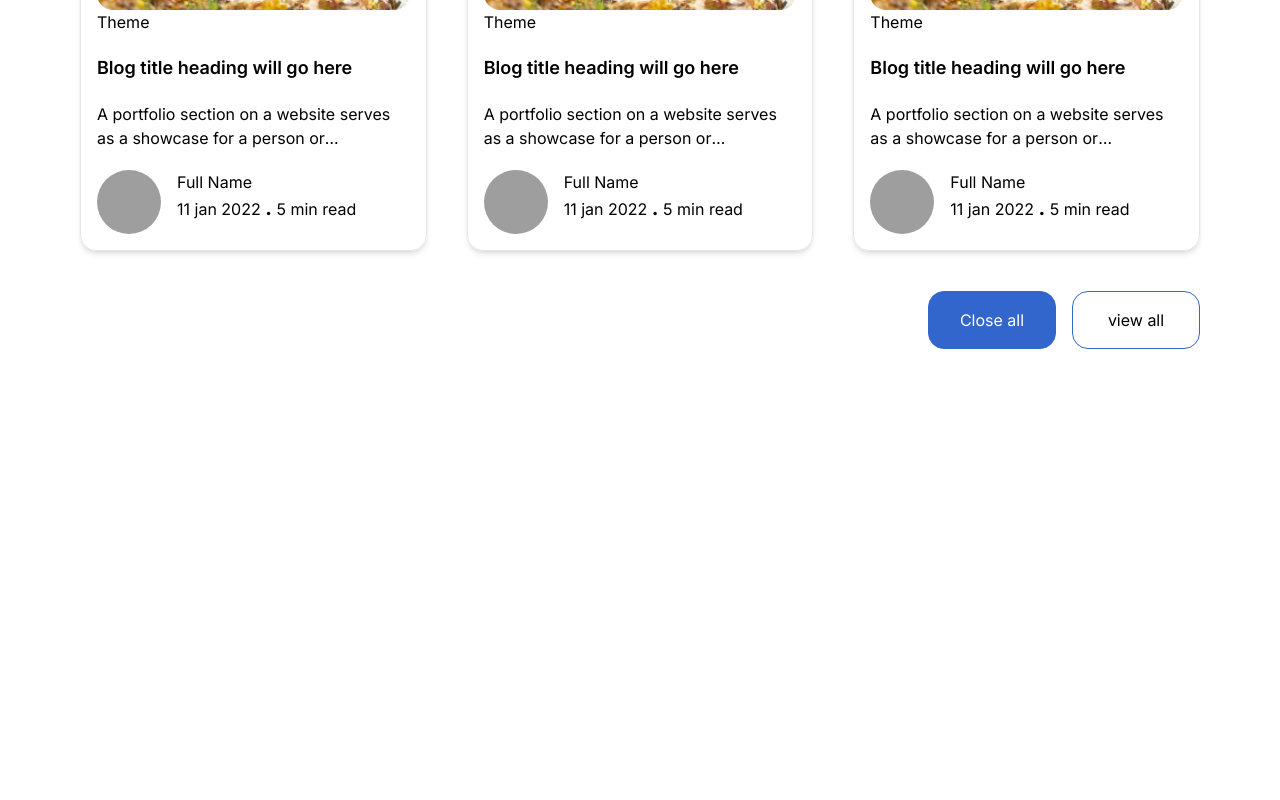
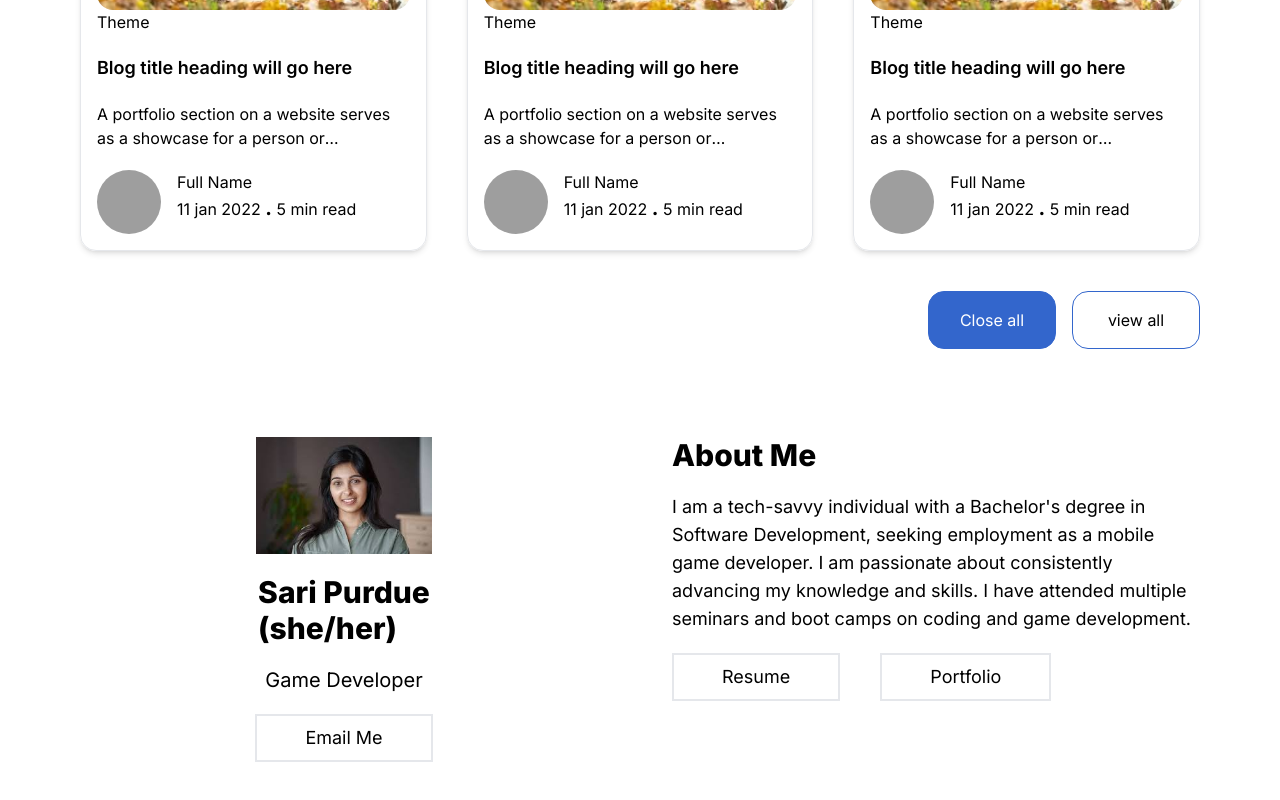
Before and after one commit to jagadeesh507/tailwind-theme-config, a Next.js app: page / in a window 1280 px wide. Shown: the part 1097-1897 px from the top of the page. Before the commit the page ends 1494 px from the top, so only its background shows below. Built offline with nearby package versions, Linux system fonts and the light colour scheme; grey boxes are pictures that could not be loaded.

Commit message:
chore: about page added

```diff
--- a/package.json
+++ b/package.json
@@ -12,7 +12,9 @@
     "next": "14.0.4",
     "react": "^18",
     "react-dom": "^18",
-    "react-multi-carousel": "^2.8.4"
+    "react-icons": "^4.12.0",
+    "react-multi-carousel": "^2.8.4",
+    "zustand": "^4.4.7"
   },
   "devDependencies": {
     "autoprefixer": "^10.0.1",
--- a/src/app/page.js
+++ b/src/app/page.js
@@ -1,12 +1,12 @@
 import LandingPage from "@/components/landing-page";
-import ProductsPage from "@/components/products-page";
 import NavBar from "@/components/nav-header";
-
+import AboutMe from "@/components/about-me";
 export default function Home() {
   return (
     <div>
       <NavBar />
       <LandingPage />
+      <AboutMe />
     </div>
   );
 }
--- /dev/null
+++ b/src/components/about-me.js
@@ -0,0 +1,36 @@
+import React from "react";
+import { FaInstagram } from "react-icons/fa";
+import { CiTwitter } from "react-icons/ci";
+import { SlSocialFacebook } from "react-icons/sl";
+import { FiLinkedin } from "react-icons/fi";
+
+function AboutMe() {
+  return (
+    <div className="flex flex-col md:flex-row gap-x-0 md:gap-x-16 text-lg px-5 md:px-20 py-10 bg-background text-baseContent">
+      <div className="w-full flex flex-col gap-y-5 justify-center items-center">
+        <img className="w-1/3 mx-auto" src="./images/image2.jpg" />
+        <h1 className="text-3xl font-extrabold">
+          Sari Purdue <p>(she/her)</p>
+        </h1>
+        <p className="text-xl">Game Developer</p>
+        <button className="border border-2 py-2 px-12 ">Email Me</button>
+      </div>
+      <div className="w-full flex flex-col gap-y-5">
+        <h1 className="text-3xl font-extrabold">About Me</h1>
+        <p>
+          I am a tech-savvy individual with a Bachelor's degree in Software
+          Development, seeking employment as a mobile game developer. I am
+          passionate about consistently advancing my knowledge and skills. I
+          have attended multiple seminars and boot camps on coding and game
+          development.
+        </p>
+        <div className="flex gap-x-10">
+          <button className="border border-2 py-2 px-12 ">Resume</button>
+          <button className="border border-2 py-2 px-12 ">Portfolio</button>
+        </div>
+      </div>
+    </div>
+  );
+}
+
+export default AboutMe;
--- /dev/null
+++ b/src/components/cursoual.js
@@ -0,0 +1,52 @@
+// components/CarouselComponent.js
+import React from "react";
+import Carousel from "react-multi-carousel";
+import "react-multi-carousel/lib/styles.css";
+
+const responsive = {
+  desktop: {
+    breakpoint: { max: 3000, min: 1024 },
+    items: 3,
+    slidesToSlide: 3, // optional, default to 1.
+  },
+  tablet: {
+    breakpoint: { max: 1024, min: 464 },
+    items: 2,
+    slidesToSlide: 2, // optional, default to 1.
+  },
+  mobile: {
+    breakpoint: { max: 464, min: 0 },
+    items: 1,
+    slidesToSlide: 1, // optional, default to 1.
+  },
+};
+
+const CarouselComponent = (props) => {
+  return (
+    <Carousel
+      swipeable={false}
+      draggable={false}
+      showDots={true}
+      responsive={responsive}
+      ssr={true}
+      infinite={true}
+      autoPlay={props.deviceType !== "mobile" ? true : false}
+      autoPlaySpeed={1000}
+      keyBoardControl={true}
+      customTransition="all .5"
+      transitionDuration={500}
+      containerClass="carousel-container"
+      removeArrowOnDeviceType={["tablet", "mobile"]}
+      deviceType={props.deviceType}
+      dotListClass="custom-dot-list-style"
+      itemClass="carousel-item-padding-40-px"
+    >
+      <div>Item 1</div>
+      <div>Item 2</div>
+      <div>Item 3</div>
+      <div>Item 4</div>
+    </Carousel>
+  );
+};
+
+export default CarouselComponent;
--- a/src/components/products-page.js
+++ /dev/null
@@ -1,7 +0,0 @@
-import React from "react";
-
-function ProductsPage() {
-  return <div>ProductsPage</div>;
-}
-
-export default ProductsPage;
```
Also changed, not shown: src/store/theme-store.js (added, +18 -0 lines), public/images/image2.jpg (added), 1 other file (tests, documents, lock files or other folders).
